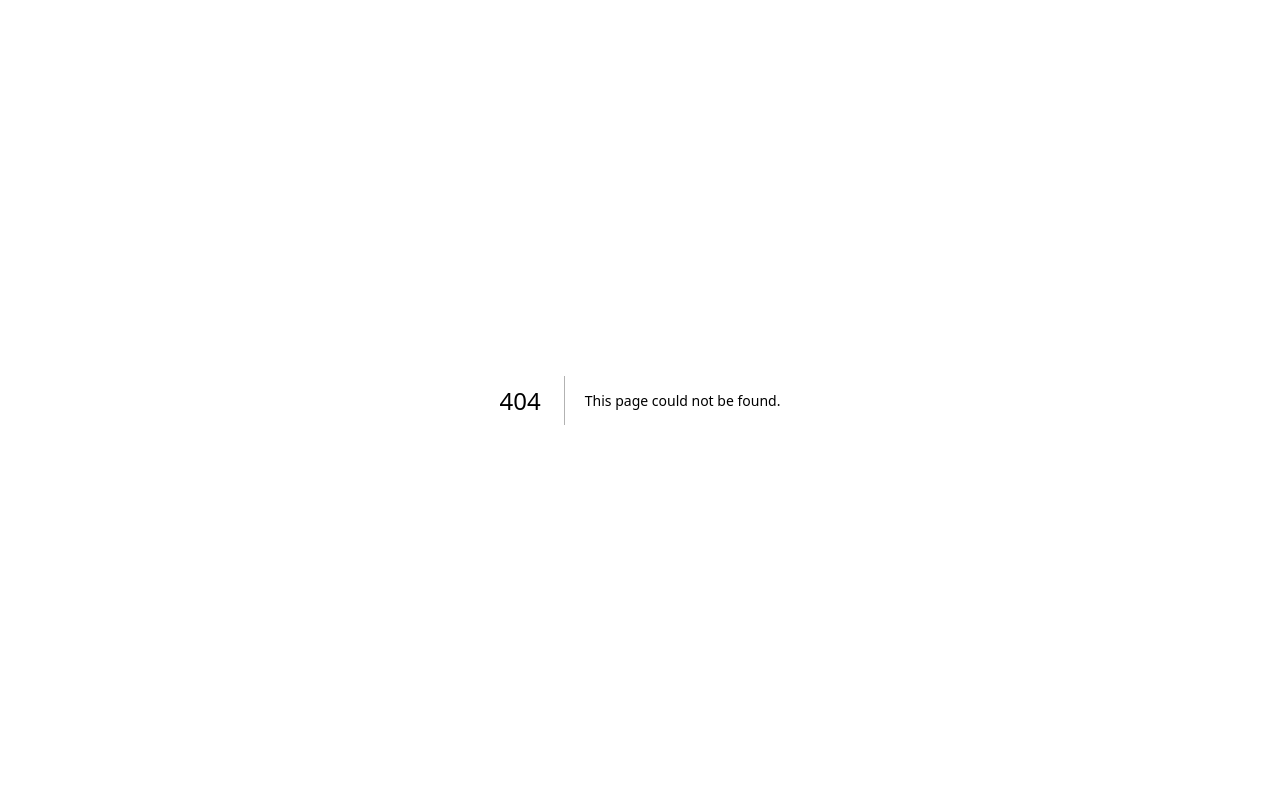
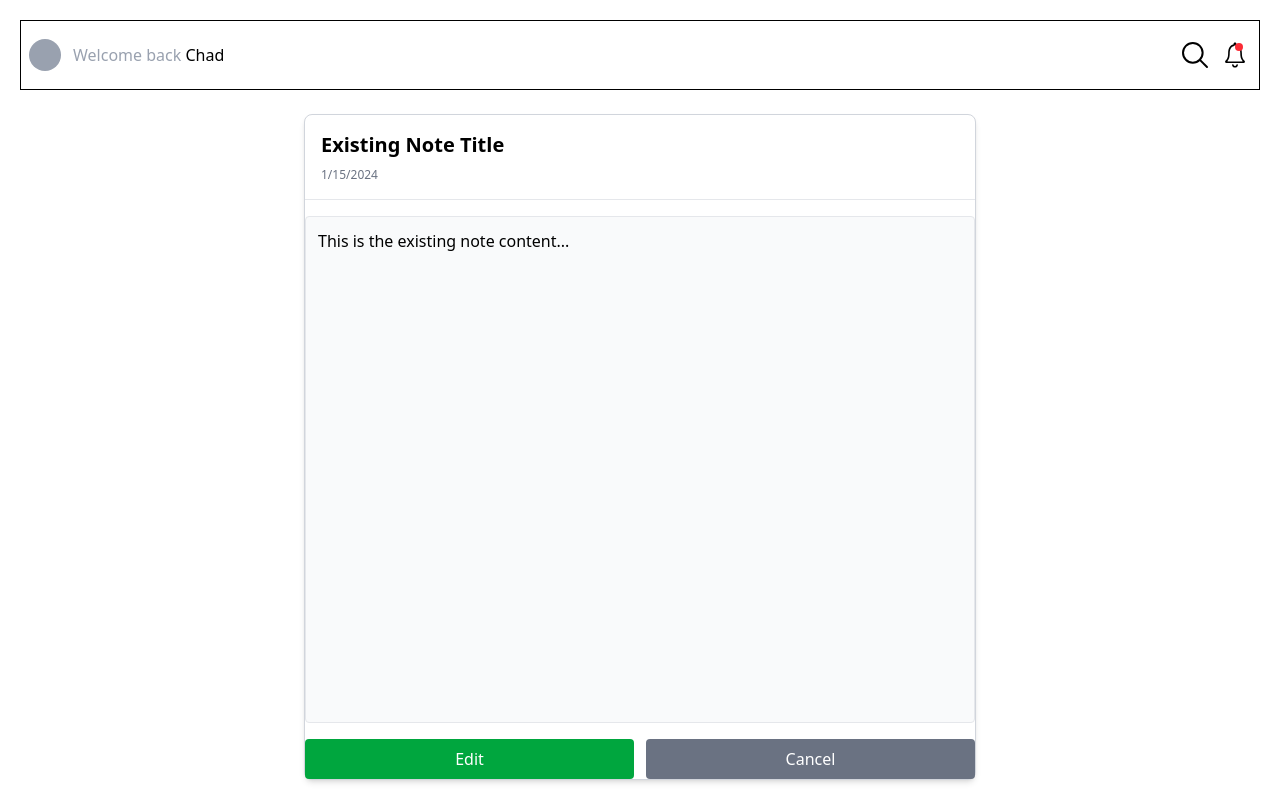
Before and after one commit to trsk269/Notes-Frontend, a Next.js app: page /note/update in a window 1280 px wide. Before the commit this address had no page. Built offline with nearby package versions, Linux system fonts and the light colour scheme.

Commit message:
ADD or Update page, DropDown

```diff
--- /dev/null
+++ b/app/(user validation)/note/add/page.tsx
@@ -0,0 +1,11 @@
+import AddorUpdateNote from "@/src/modules/AddorUpdateNote";
+
+const page = () => {
+  return (
+    <div className="h-screen w-full">
+      <AddorUpdateNote mode="add" />
+    </div>
+  );
+};
+
+export default page;
--- /dev/null
+++ b/app/(user validation)/note/update/page.tsx
@@ -0,0 +1,16 @@
+import AddorUpdateNote from "@/src/modules/AddorUpdateNote";
+
+const page = () => {
+  return (
+    <AddorUpdateNote
+      mode="update"
+      defaultData={{
+        title: "Existing Note Title",
+        content: "This is the existing note content...",
+        date: "2024-01-15",
+      }}
+    />
+  );
+};
+
+export default page;
--- /dev/null
+++ b/src/modules/AddorUpdateNote.tsx
@@ -0,0 +1,175 @@
+"use client";
+
+import { useState } from "react";
+import NavBar from "../modules/NavBar";
+import { z } from "zod";
+import { useForm } from "react-hook-form";
+import { zodResolver } from "@hookform/resolvers/zod";
+
+// Validation Schema
+const noteSchema = z.object({
+  title: z.string().min(1, { message: "Title is required" }),
+  content: z.string().min(1, { message: "Content is required" }),
+  date: z.string().min(1, { message: "Date is required" }),
+});
+
+type NoteForm = z.infer<typeof noteSchema>;
+
+interface AddorUpdateNoteProps {
+  mode: "add" | "update";
+  defaultData?: {
+    title: string;
+    content: string;
+    date: string;
+  };
+}
+
+export default function AddorUpdateNote({
+  mode,
+  defaultData,
+}: AddorUpdateNoteProps) {
+  const [isEditing, setIsEditing] = useState(mode === "add");
+
+  const {
+    register,
+    handleSubmit,
+    formState: { errors },
+    reset,
+  } = useForm<NoteForm>({
+    resolver: zodResolver(noteSchema),
+    defaultValues: defaultData || {
+      title: "",
+      content: "",
+      date: new Date().toISOString().split("T")[0], // Today's date as default
+    },
+  });
+
+  const onSubmit = (data: NoteForm) => {
+    console.log("Note data:", data);
+    if (mode === "add") {
+      alert("Note created successfully!");
+      reset();
+    } else {
+      alert("Note updated successfully!");
+      setIsEditing(false);
+    }
+  };
+
+  const handleCancel = () => {
+    if (mode === "add") {
+      reset();
+    } else {
+      setIsEditing(false);
+      reset(defaultData);
+    }
+  };
+
+  const handleEdit = () => {
+    setIsEditing(true);
+  };
+
+  return (
+    <div className="h-screen w-full flex flex-col gap-6 items-center justify-start p-5 overflow-y-auto">
+      <NavBar />
+      <div className="h-full w-full max-w-2xl border border-gray-300 rounded-lg flex flex-col gap-4 bg-white shadow-md">
+        {/* Header Section */}
+        <div className="border-b border-gray-200 p-4">
+          {isEditing ? (
+            <div className="flex flex-col space-y-3">
+              <input
+                {...register("title")}
+                placeholder="Enter note title"
+                className="text-xl font-semibold p-2 border border-gray-300 rounded focus:outline-none focus:ring-2 focus:ring-blue-500"
+              />
+              {errors.title && (
+                <p className="text-red-500 text-sm">{errors.title.message}</p>
+              )}
+
+              <div className="flex items-center gap-2">
+                <label className="text-sm text-gray-600">Date:</label>
+                <input
+                  type="date"
+                  {...register("date")}
+                  className="p-1 border border-gray-300 rounded focus:outline-none focus:ring-2 focus:ring-blue-500"
+                />
+                {errors.date && (
+                  <p className="text-red-500 text-sm">{errors.date.message}</p>
+                )}
+              </div>
+            </div>
+          ) : (
+            <div className="flex flex-col space-y-2">
+              <h1 className="text-xl font-semibold">
+                {defaultData?.title || "No Title"}
+              </h1>
+              <p className="text-xs text-gray-500">
+                {defaultData?.date
+                  ? new Date(defaultData.date).toLocaleDateString()
+                  : "No Date"}
+              </p>
+            </div>
+          )}
+        </div>
+
+        {/* Content Section */}
+        <div className="flex-1">
+          {isEditing ? (
+            <div className="h-full flex flex-col">
+              <textarea
+                {...register("content")}
+                placeholder="Enter your note content"
+                className="flex-1 w-full p-3 border border-gray-300 rounded resize-none focus:outline-none focus:ring-2 focus:ring-blue-500"
+              />
+              {errors.content && (
+                <p className="text-red-500 text-sm mt-2">
+                  {errors.content.message}
+                </p>
+              )}
+            </div>
+          ) : (
+            <div className="h-full p-3 border border-gray-200 rounded bg-gray-50">
+              <p className="whitespace-pre-wrap">
+                {defaultData?.content || "No content available"}
+              </p>
+            </div>
+          )}
+        </div>
+
+        {/* Buttons Section */}
+        <div className="w-full flex gap-3">
+          {isEditing ? (
+            <>
+              <button
+                onClick={handleSubmit(onSubmit)}
+                className="flex-1 bg-blue-600 text-white py-2 px-4 rounded hover:bg-blue-700 transition-colors"
+              >
+                {mode === "add" ? "Create" : "Update"}
+              </button>
+              <button
+                onClick={handleCancel}
+                className="flex-1 bg-gray-500 text-white py-2 px-4 rounded hover:bg-gray-600 transition-colors"
+              >
+                Cancel
+              </button>
+            </>
+          ) : (
+            <>
+              <button
+                onClick={handleEdit}
+                className="flex-1 bg-green-600 text-white py-2 px-4 rounded hover:bg-green-700 transition-colors"
+              >
+                Edit
+              </button>
+              <button
+                onClick={handleCancel}
+                className="flex-1 bg-gray-500 text-white py-2 px-4 rounded hover:bg-gray-600 transition-colors"
+              >
+                Cancel
+              </button>
+            </>
+          )}
+        </div>
+      </div>
+    </div>
+  );
+}
--- a/src/modules/DefaultAdd.tsx
+++ b/src/modules/DefaultAdd.tsx
@@ -1,11 +1,14 @@
 import { MdAdd } from "react-icons/md";
+import Link from "next/link";
 
 const DefaultAdd = () => {
   return (
     <div className="w-full flex justify-between items-center h-30 border border-black px-2">
       <p className="text-6xl font-thin">Your Notes</p>
       <div className="border border-black justify-center items-center rounded-lg p-2">
-        <MdAdd size={32} />
+        <Link href={"/note/add"}>
+          <MdAdd size={32} />
+        </Link>
       </div>
     </div>
   );
--- a/src/modules/Options.tsx
+++ b/src/modules/Options.tsx
@@ -1,15 +1,13 @@
 import HashTagSuggestions from "../molecules/HashTagSuggestions";
 import { FaAngleDown } from "react-icons/fa6";
 import { IoGridOutline } from "react-icons/io5";
+import CategoryDropdown from "../molecules/CategoryDropdown";
 
 export default function Options() {
   return (
     <div className="w-full flex flex-col justify-between items-center h-30 border border-black p-2">
       <div className="w-full h-1/2 border border-black flex items-center justify-between p-2">
-        <div className="w-fit flex gap-8 items-center justify-center border border-black px-2 py-1 rounded-lg">
-          <p>Personal</p>
-          <FaAngleDown size={18} />
-        </div>
+        <CategoryDropdown />
         <div className="">
           <IoGridOutline size={18} />
         </div>
--- a/src/molecules/Card.tsx
+++ b/src/molecules/Card.tsx
@@ -1,4 +1,5 @@
 import { MdOutlineModeEdit } from "react-icons/md";
+import Link from "next/link";
 
 export default function Card() {
   return (
@@ -16,7 +17,9 @@ export default function Card() {
       </div>
 
       <div className="w-fit h-fit">
-        <MdOutlineModeEdit size={16} />
+        <Link href={"/note/update"}>
+          <MdOutlineModeEdit size={16} />
+        </Link>
       </div>
     </div>
   );
--- /dev/null
+++ b/src/molecules/CategoryDropdown.tsx
@@ -0,0 +1,76 @@
+"use client";
+
+import { useState, useRef, useEffect } from "react";
+import { FaAngleDown } from "react-icons/fa";
+
+interface DropdownProps {
+  onCategoryChange?: (category: string) => void;
+}
+
+export default function CategoryDropdown({ onCategoryChange }: DropdownProps) {
+  const [isOpen, setIsOpen] = useState(false);
+  const [selectedCategory, setSelectedCategory] = useState("Personal");
+  const dropdownRef = useRef<HTMLDivElement>(null);
+
+  const categories = ["Personal", "Work", "Study", "Ideas", "Important"];
+
+  const toggleDropdown = () => setIsOpen(!isOpen);
+
+  const handleCategorySelect = (category: string) => {
+    setSelectedCategory(category);
+    setIsOpen(false);
+    onCategoryChange?.(category);
+  };
+
+  // Close dropdown when clicking outside
+  useEffect(() => {
+    const handleClickOutside = (event: MouseEvent) => {
+      if (
+        dropdownRef.current &&
+        !dropdownRef.current.contains(event.target as Node)
+      ) {
+        setIsOpen(false);
+      }
+    };
+
+    document.addEventListener("mousedown", handleClickOutside);
+    return () => document.removeEventListener("mousedown", handleClickOutside);
+  }, []);
+
+  return (
+    <div className="relative" ref={dropdownRef}>
+      {/* Dropdown Trigger */}
+      <div
+        className="w-fit flex gap-2 items-center justify-center border border-black px-3 py-2 rounded-lg cursor-pointer hover:bg-gray-50 transition-colors"
+        onClick={toggleDropdown}
+      >
+        <p className="text-sm font-medium">{selectedCategory}</p>
+        <FaAngleDown
+          size={18}
+          className={`transition-transform ${isOpen ? "rotate-180" : ""}`}
+        />
+      </div>
+
+      {/* Dropdown Menu */}
+      {isOpen && (
+        <div className="absolute top-full left-0 mt-1 w-40 bg-white border border-gray-300 rounded-lg shadow-lg z-10">
+          <ul className="py-1">
+            {categories.map((category) => (
+              <li
+                key={category}
+                className={`px-3 py-2 cursor-pointer hover:bg-gray-100 transition-colors ${
+                  selectedCategory === category
+                    ? "bg-blue-50 text-blue-600"
+                    : ""
+                }`}
+                onClick={() => handleCategorySelect(category)}
+              >
+                <span className="text-sm">{category}</span>
+              </li>
+            ))}
+          </ul>
+        </div>
+      )}
+    </div>
+  );
+}
```
